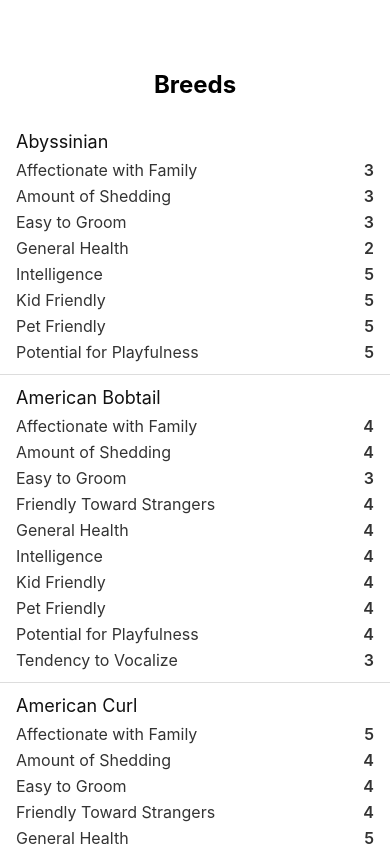
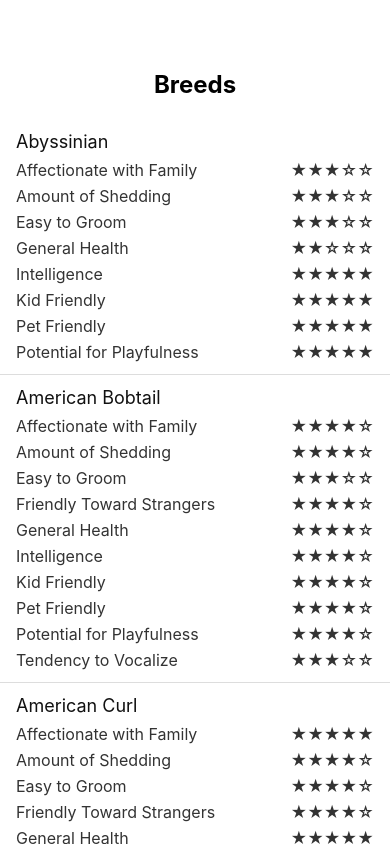
Before and after one commit to meganclapinski25/By_breed, a React Native app in the folder by-breed/: screen / in a window 390 px wide. Built offline with nearby package versions, Linux system fonts and the light colour scheme.

Commit message:
added stars instead of numbers for ratings

```diff
--- a/by-breed/item.js
+++ b/by-breed/item.js
@@ -1,11 +1,14 @@
 import React from 'react'
 import { View, Text, StyleSheet } from 'react-native'
+
+const rating = (value) => "★".repeat(value) + "☆".repeat(5-value);
+
 
 function FeatureItem({ label, value }) {
   return (
     <View style={styles.featureRow}>
       <Text style={styles.featureLabel}>{label}</Text>
-      <Text style={styles.featureValue}>{value}</Text>
+      <Text style={styles.featureValue}>{rating(value)}</Text>
     </View>
   )
 }
```
